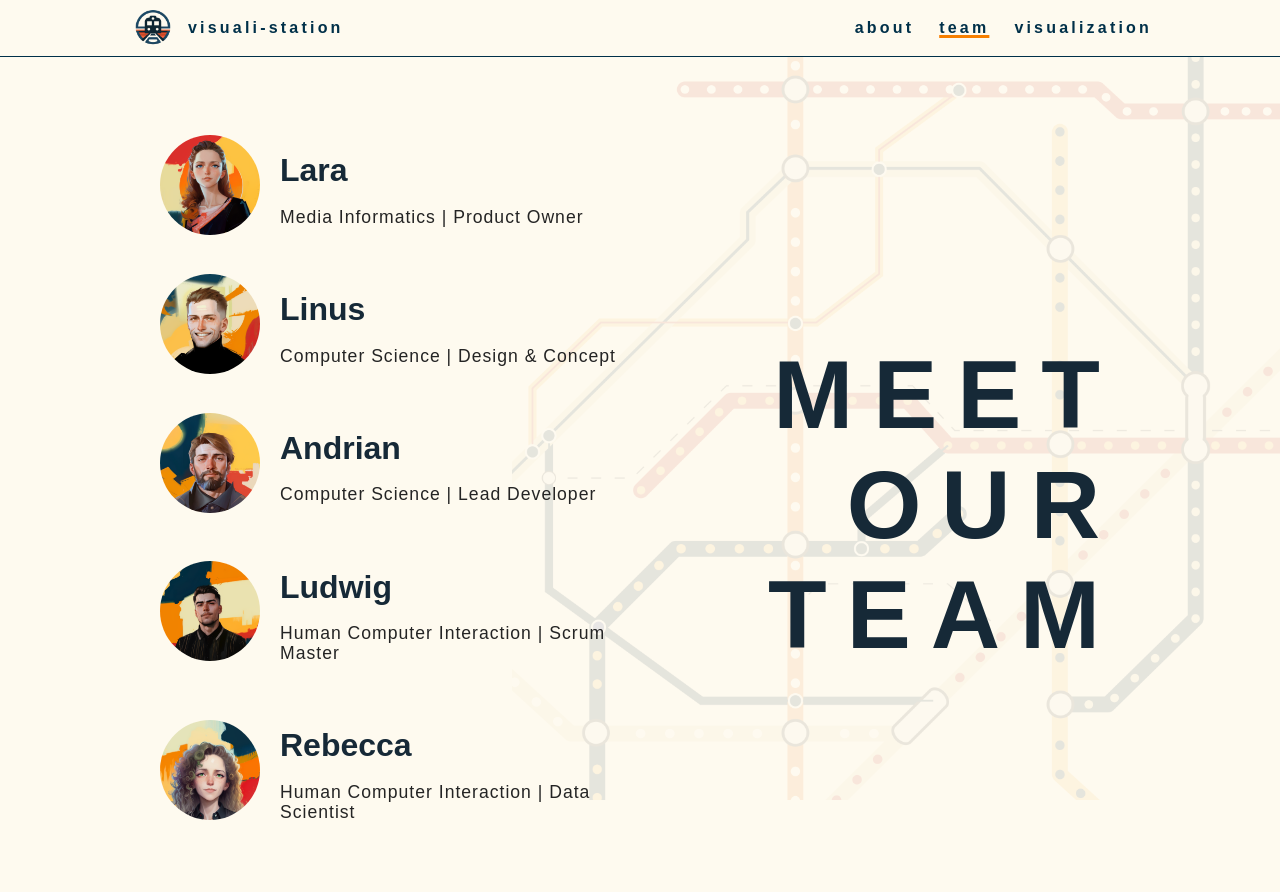
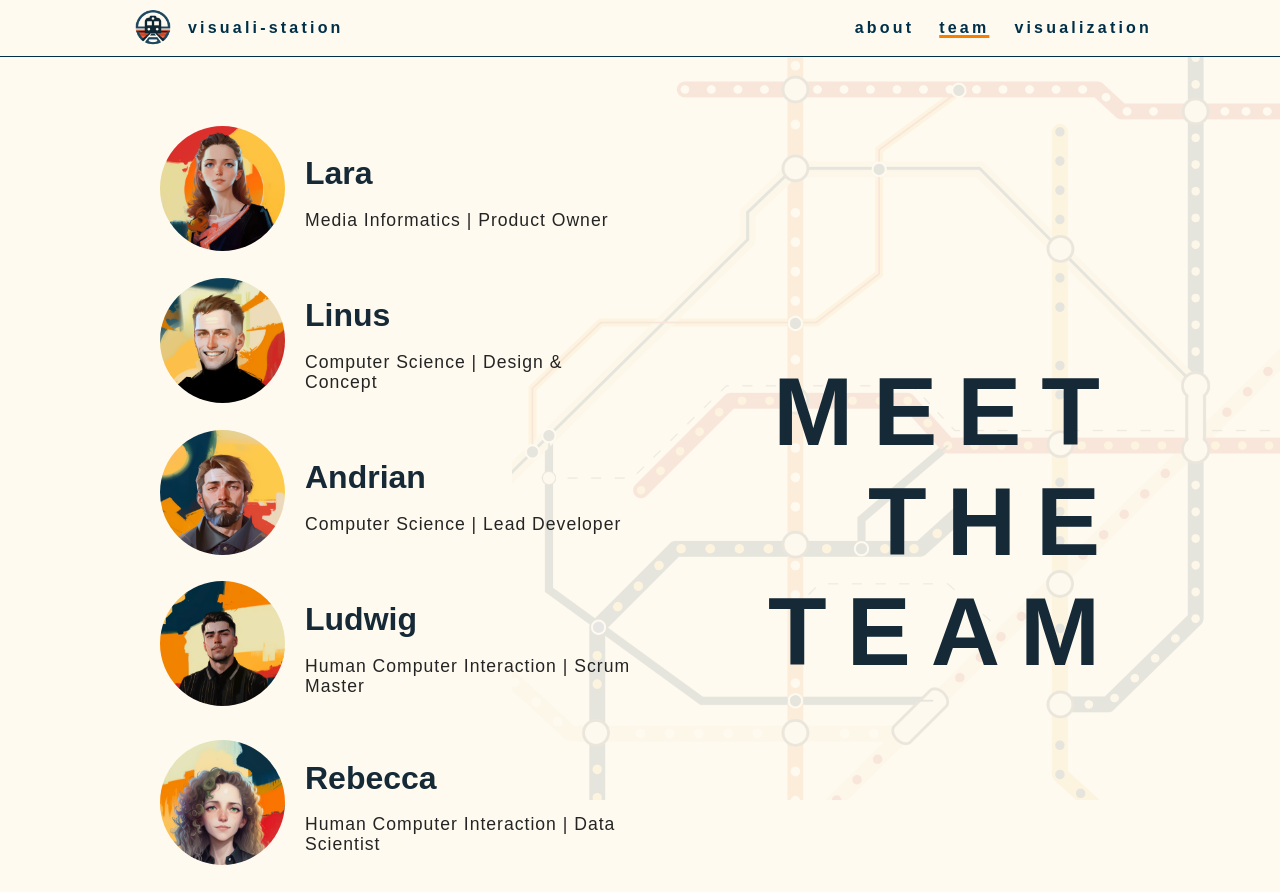
Before and after one commit to uzerterter/visualistation, a SvelteKit app: page /team in a window 1280 px wide. Before the commit the page ends 859 px from the top, so only its background shows below. Built offline with nearby package versions, Linux system fonts and the light colour scheme.

Commit message:
update team page

```diff
--- a/src/routes/team/+page.svelte
+++ b/src/routes/team/+page.svelte
@@ -46,7 +46,7 @@
 		{/each}
 	</div>
 	<div class="headline-container">
-		<h1>MEET OUR TEAM</h1>
+		<h1>MEET THE TEAM</h1>
 	</div>
 </div>
 
@@ -101,7 +101,7 @@
 	}
 
 	.team-member img {
-		max-width: 100px;
+		max-width: 125px;
 		height: auto;
 		border-radius: 50%;
 		margin-right: 20px;
```
